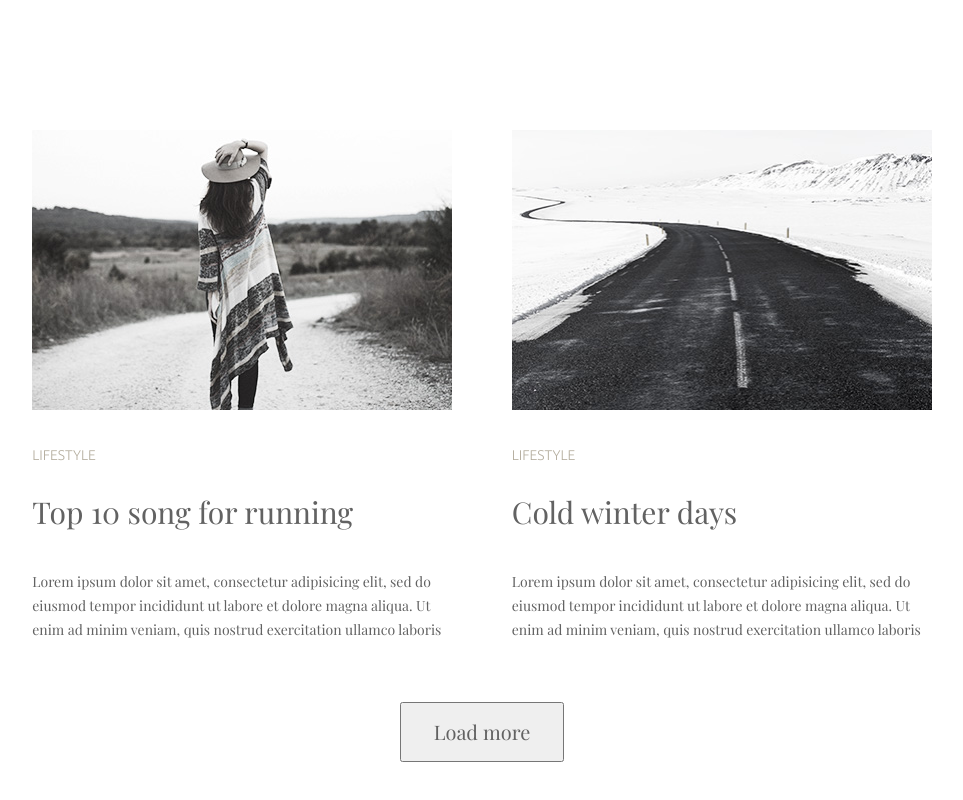
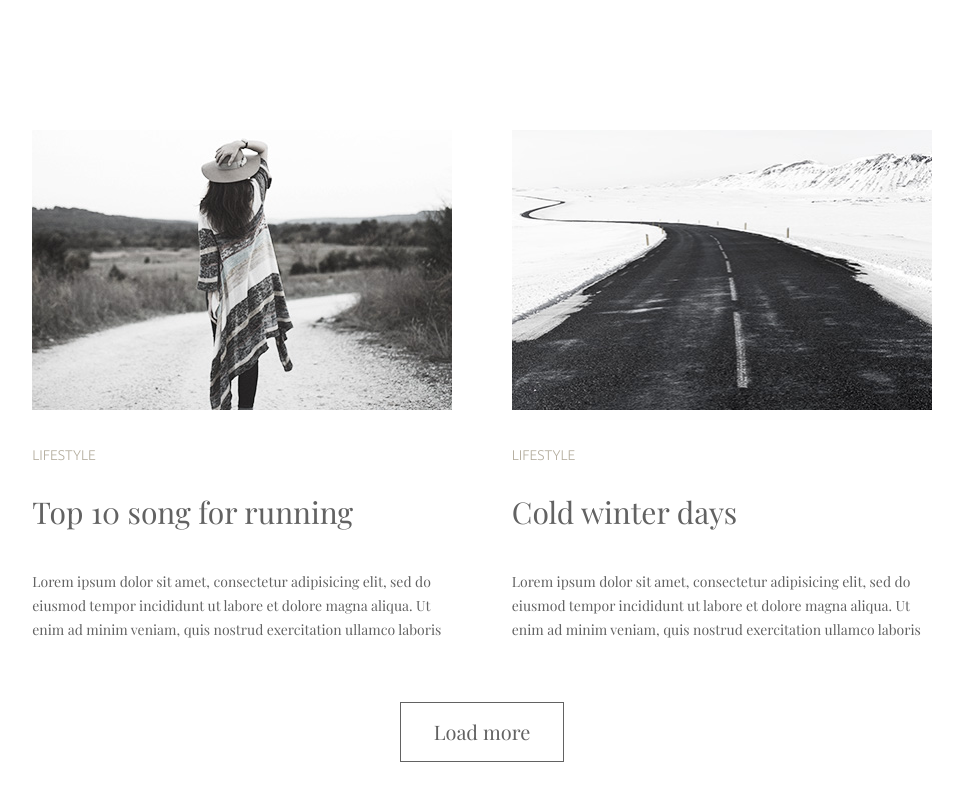
Before and after one commit to kattarina25/goit-fe-course, a plain HTML site: page html-css/module-03/index.html in a window 1280 px wide. Shown: the part 1391-2191 px from the top of the page, without its empty margins (158-1121 px from the left). Drawn offline with nearby package versions, Linux system fonts and the light colour scheme.

Commit message:
make changes Module-03

```diff
--- a/html-css/module-03/css/styles.css
+++ b/html-css/module-03/css/styles.css
@@ -92,10 +92,12 @@ body{
 .button {
     width: 164px;
     height: 60px;
+    background-color: rgba(255, 255, 255, 0);
     color: #626262;
     font-size: 20px;
     line-height: 24px;
     font-family: 'Playfair Display', serif;
     margin-bottom: 70px;
     padding: 0;
+    border: 1px solid #626262;
 }
```
